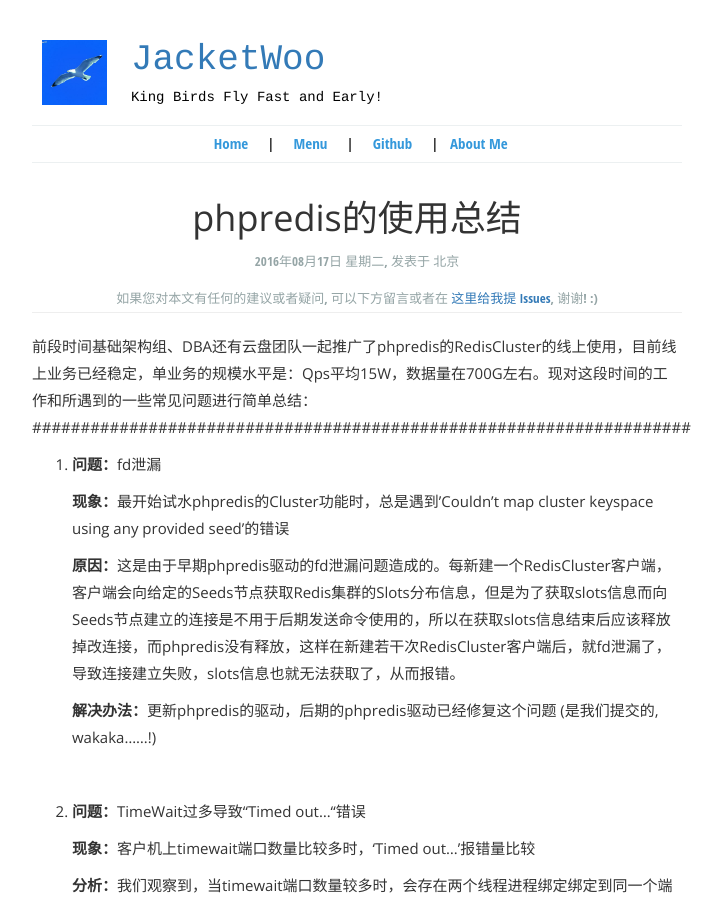
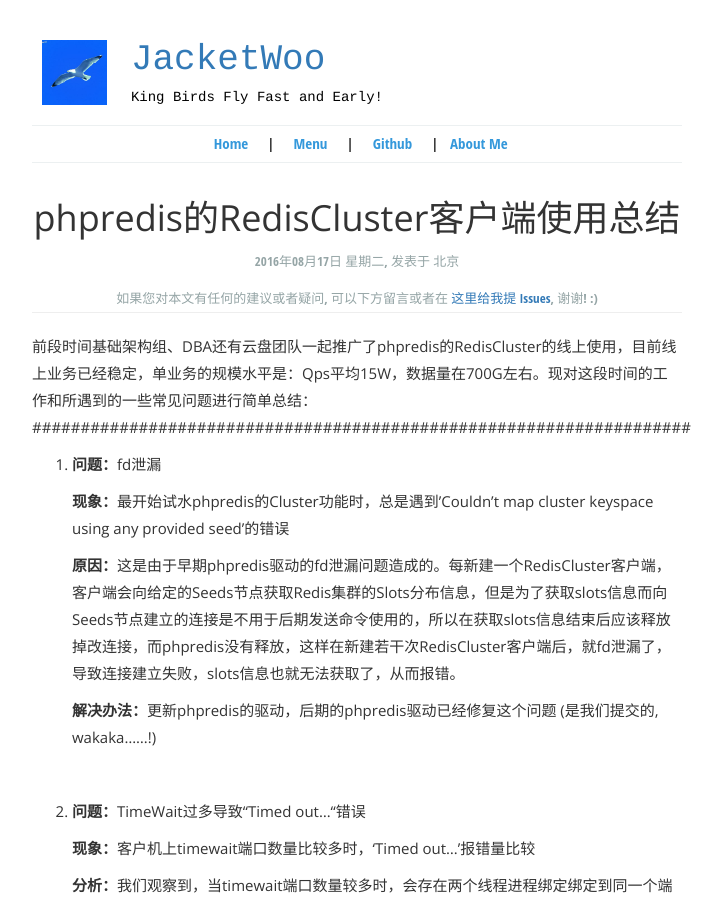
Before and after one commit to JacketWoo/JacketWoo.github.io, a Jekyll site: the page built from _posts/2016-08-17-phpredis的使用总结.md, in a window 1280 px wide and 900 px high. Shown: the whole window, without its empty margins (283-1005 px from the left). Built offline with Jekyll 4.4.1, drawn with Linux system fonts in a browser that asks for light colours.

Commit message:
Update 2016-08-17-phpredis的使用总结.md

```diff
--- a/_posts/2016-08-17-phpredis的使用总结.md
+++ b/_posts/2016-08-17-phpredis的使用总结.md
@@ -1,6 +1,6 @@
 ---
 layout: post_layout
-title: phpredis的使用总结
+title: phpredis的RedisCluster客户端使用总结
 time: 2016年08月17日 星期二
 location: 北京
 published: true
```
